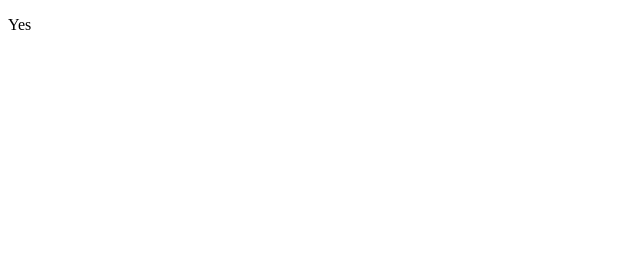
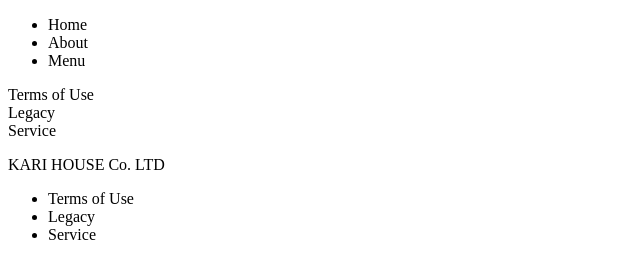
Before and after one commit to renchester/top-restaurant, a plain HTML site: page index.html in a window 1280 px wide. Shown: the whole page, without its empty margins (0-640 px from the left). Drawn offline with Linux system fonts and the light colour scheme.

Commit message:
Add displayHome module and controller functions

```diff
--- a/index.html
+++ b/index.html
@@ -6,6 +6,42 @@
     <title>Restaurant</title>
   <script defer src="runtime.js"></script><script defer src="main.js"></script></head>
   <body>
-    <p>Yes</p>
+    <header>
+      <div class="header-logo"></div>
+      <nav class="nav-bar">
+        <ul class="nav-links">
+          <li class="nav-link link--home">Home</li>
+          <li class="nav-link link--about">About</li>
+          <li class="nav-link link--menu">Menu</li>
+        </ul>
+      </nav>
+    </header>
+
+    <main>
+      <div class="history">
+        <strong class="history-title"></strong>
+        <p class="history-desc"></p>
+      </div>
+    </main>
+
+    <section>
+      <div class="about--grid">
+        <div class="about--grid-item-1">Terms of Use</div>
+        <div class="about--grid-item-2">Legacy</div>
+        <div class="about--grid-item-3">Service</div>
+      </div>
+    </section>
+
+    <footer>
+      <div class="footer-main">
+        <p class="footer-title">KARI HOUSE Co. LTD</p>
+        <p class="footer-copyright"></p>
+      </div>
+      <ul class="footer-links">
+        <li class="footer-link">Terms of Use</li>
+        <li class="footer-link">Legacy</li>
+        <li class="footer-link">Service</li>
+      </ul>
+    </footer>
   </body>
 </html>
--- a/main.js
+++ b/main.js
@@ -25,7 +25,7 @@
   \**********************/
 /***/ ((__unused_webpack_module, __webpack_exports__, __webpack_require__) => {
 
-eval("__webpack_require__.r(__webpack_exports__);\n/* harmony import */ var _displayHome__WEBPACK_IMPORTED_MODULE_0__ = __webpack_require__(/*! ./displayHome */ \"./src/displayHome.js\");\n\n\n_displayHome__WEBPACK_IMPORTED_MODULE_0__[\"default\"].renderHome();\n\n\n//# sourceURL=webpack://top-restaurant/./src/index.js?");
+eval("__webpack_require__.r(__webpack_exports__);\n/* harmony import */ var _displayHome__WEBPACK_IMPORTED_MODULE_0__ = __webpack_require__(/*! ./displayHome */ \"./src/displayHome.js\");\n\n\nconst controller = (function () {\n  function addEvents() {}\n\n  return {\n    addEvents,\n  };\n})();\n\n_displayHome__WEBPACK_IMPORTED_MODULE_0__[\"default\"].renderHome();\n\n\n//# sourceURL=webpack://top-restaurant/./src/index.js?");
 
 /***/ })
 
```
